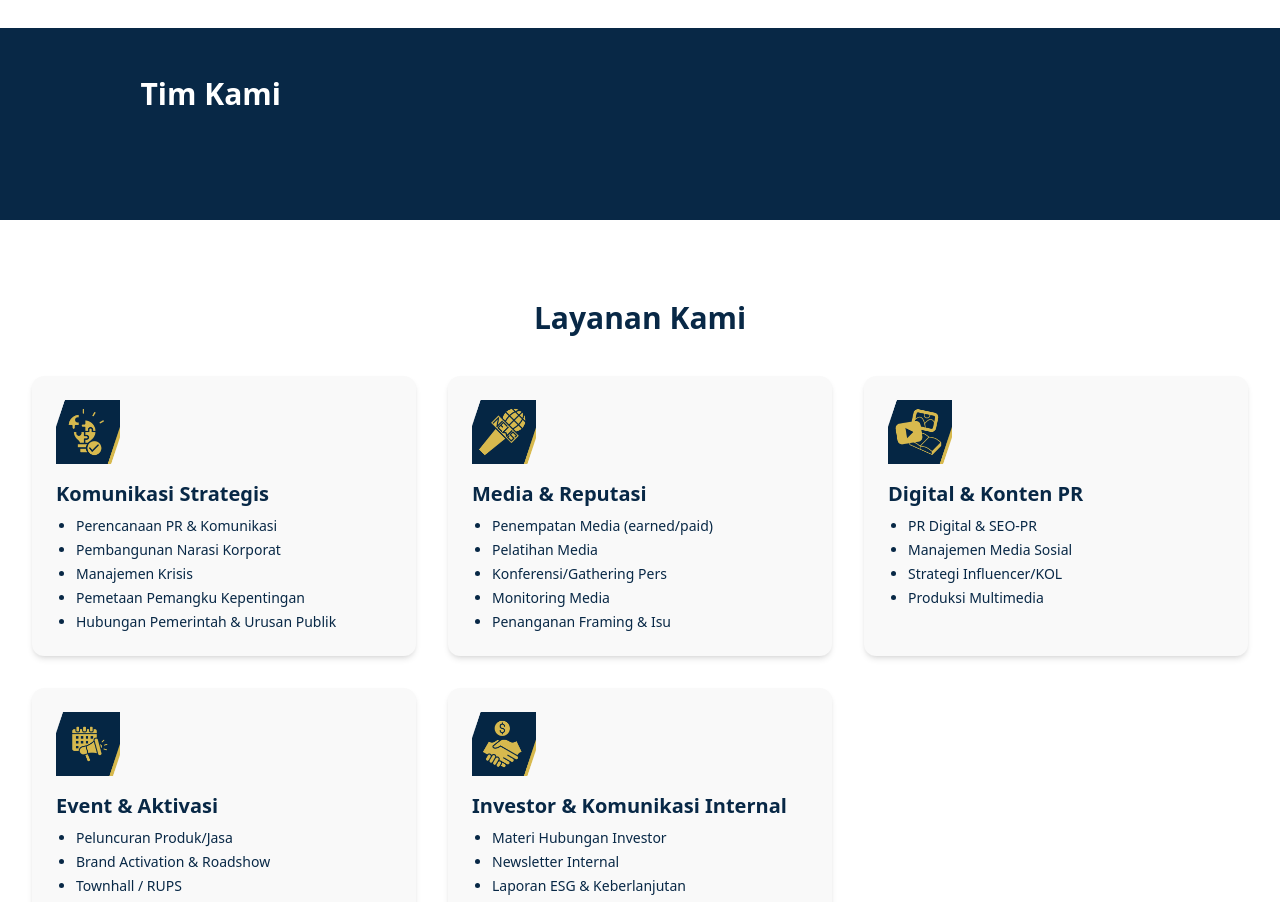
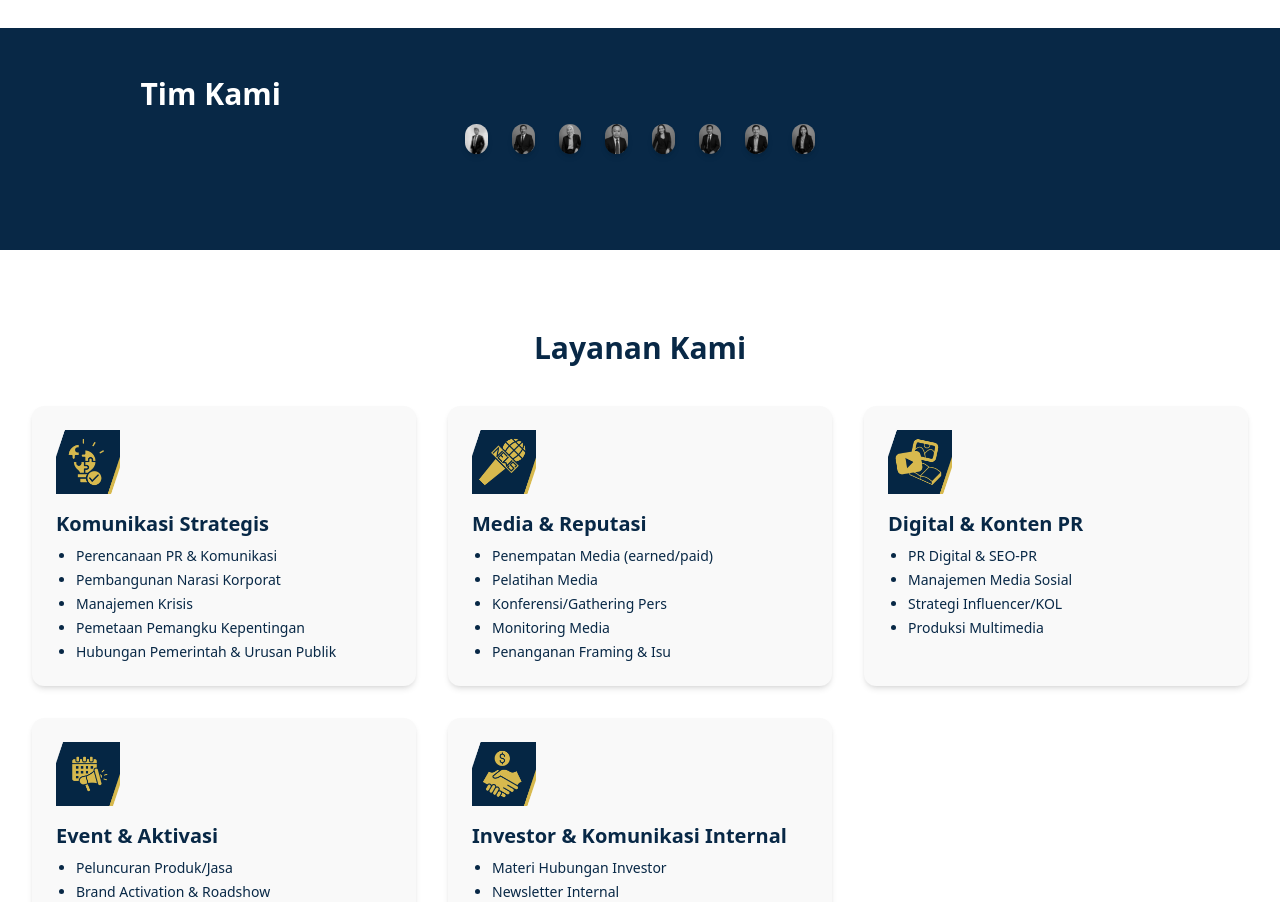
Before and after one commit to ProfAdri90/estetic-dinamis, a Next.js app: page / in a window 1280 px wide. Shown: the part 3500-4402 px from the top of the page. Built offline with nearby package versions, Linux system fonts and the light colour scheme.

Commit message:
Update TeamCard.jsx

```diff
--- a/components/TeamCard.jsx
+++ b/components/TeamCard.jsx
@@ -3,7 +3,7 @@ import Image from "next/image";
 
 export default function TeamCard({ name, title, image }) {
   return (
-    <div className="w-[12.5%] px-1">
+   <div className="w-full max-w-[140px] px-1">
       <div className="relative group w-full aspect-[3/4] overflow-hidden rounded-xl shadow-md">
         <Image
           src={image}
```
